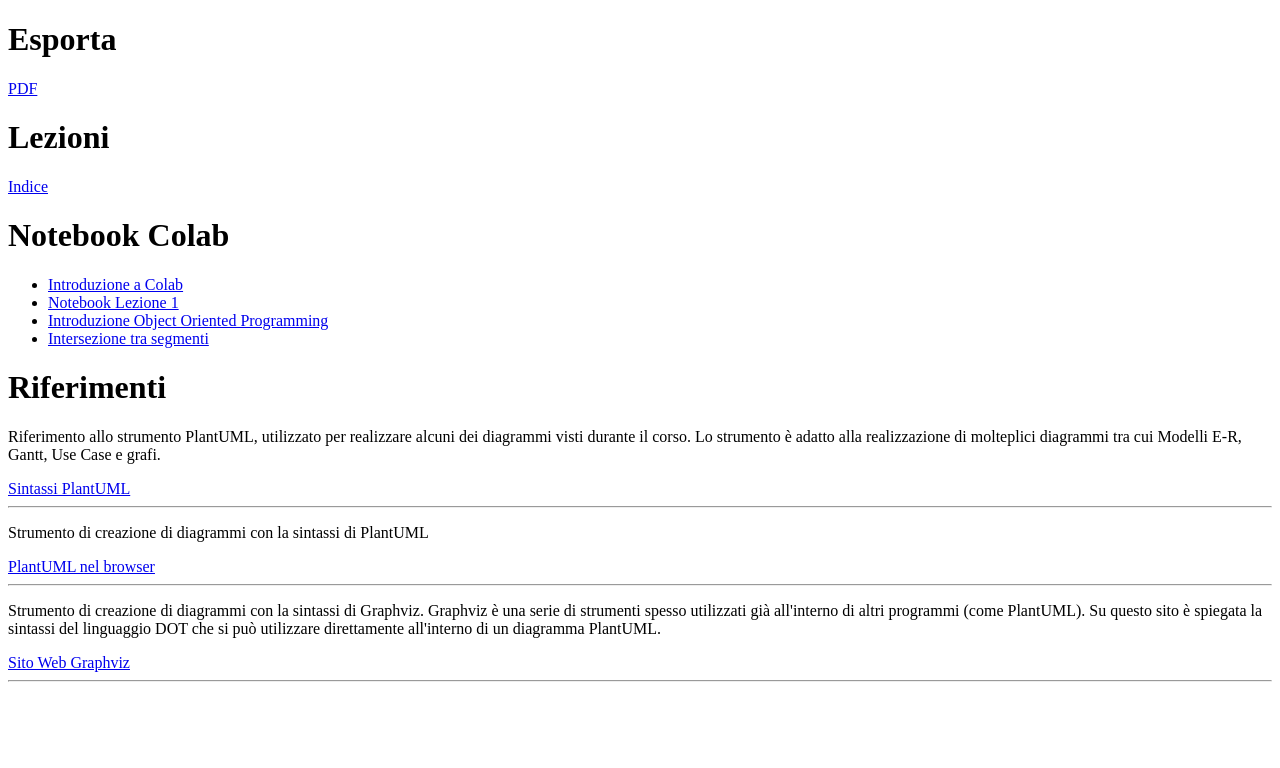
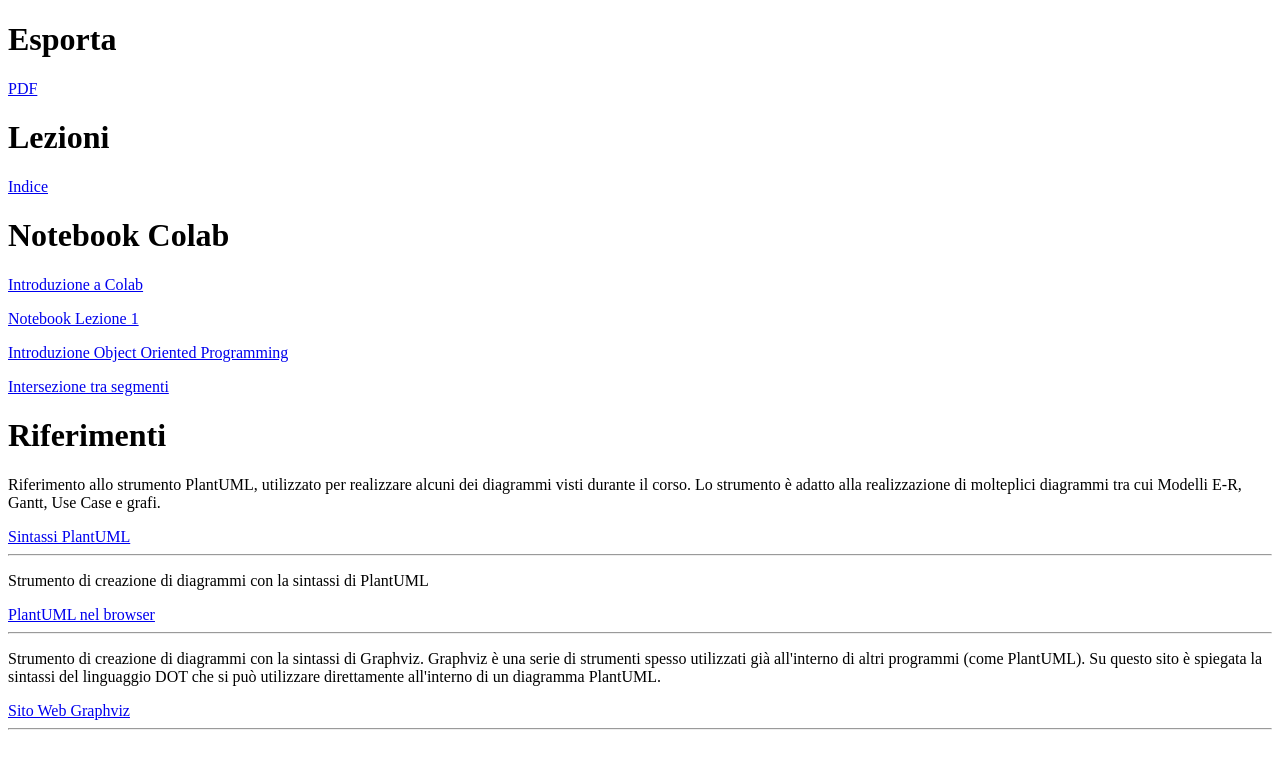
Before and after one commit to szacchino/futuro, a plain HTML site: page links.html in a window 1280 px wide. Drawn offline with Linux system fonts and the light colour scheme.

Commit message:
modificati links

```diff
--- a/links.html
+++ b/links.html
@@ -18,12 +18,12 @@
     <a href="lezione5.html" target="_blank">Lezione 5</a>&nbsp;
     <a href="lezione6.html" target="_blank">Lezione 6</a> -->
     <h1>Notebook Colab</h1>
-    <ul>
-        <li><a href="https://colab.research.google.com/drive/1Yaa_JJlUupDd_MwIKjYc9RSNbl4XZOAq?usp=sharing" target="_blank">Introduzione a Colab</a></li>
-        <li><a href="https://colab.research.google.com/drive/1mq1-Qb-WKtdJrPWUowC4USe5SwkKzWl7?usp=sharing" target="_blank">Notebook Lezione 1</a></li>
-        <li><a href="https://colab.research.google.com/drive/1axgEs3IAFEG_TezzPQR0vtnsrAqG1NZY?usp=sharing" target="_blank">Introduzione Object Oriented Programming</a></li>
-        <li><a href="https://colab.research.google.com/drive/1wiFwTaDHRGEWWducJ1rqGF9pH3i4Yeza?usp=sharing" target="_blank">Intersezione tra segmenti</a></li>
-    </ul>
+
+    <p><a href="https://colab.research.google.com/drive/1Yaa_JJlUupDd_MwIKjYc9RSNbl4XZOAq?usp=sharing" target="_blank">Introduzione a Colab</a></p>
+    <p><a href="https://colab.research.google.com/drive/1mq1-Qb-WKtdJrPWUowC4USe5SwkKzWl7?usp=sharing" target="_blank">Notebook Lezione 1</a></p>
+    <p><a href="https://colab.research.google.com/drive/1axgEs3IAFEG_TezzPQR0vtnsrAqG1NZY?usp=sharing" target="_blank">Introduzione Object Oriented Programming</a></p>
+    <p><a href="https://colab.research.google.com/drive/1wiFwTaDHRGEWWducJ1rqGF9pH3i4Yeza?usp=sharing" target="_blank">Intersezione tra segmenti</a></p>
+
     <h1>Riferimenti</h1>
     <p>Riferimento allo strumento PlantUML, utilizzato per realizzare alcuni dei diagrammi visti durante il corso. Lo strumento è adatto alla realizzazione di molteplici diagrammi tra cui Modelli E-R, Gantt, Use Case e grafi.</p>
     <a href="https://plantuml.com" target="_blank">Sintassi PlantUML</a>
```
